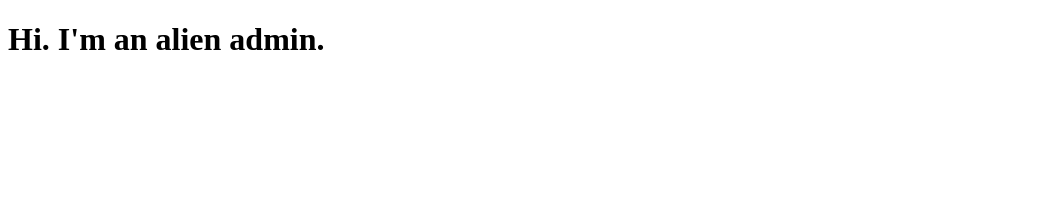
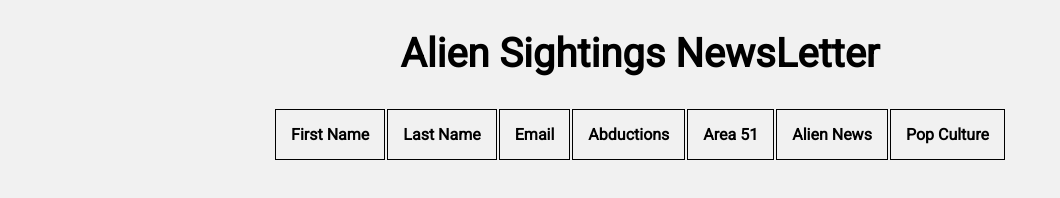
Before and after one commit to ksrawr/ux-collab, a website: page views/admin.html in a window 1280 px wide. Shown: the whole page, without its empty margins (0-1060 px from the left). Drawn offline with Linux system fonts and the light colour scheme.

Commit message:
adds admin styling and js for admin dashboard; updates admin changes for future frontend design

```diff
--- /dev/null
+++ b/public/css/admin.css
@@ -0,0 +1,44 @@
+@import url('https://fonts.googleapis.com/css?family=Roboto&display=swap');
+
+* {
+	padding: 0;
+	margin: 0;
+	box-sizing: border-box;
+	font-family: 'Roboto', sans-serif;
+}
+
+h1 {
+	font-size: 40px;
+	text-align: center;
+}
+
+header {
+	margin: 30px 0;
+}
+
+body {
+	background-color: #f1f1f1;
+}
+
+table {
+	/*width: 100%;*/
+	margin: 0 auto;
+}
+
+th {
+	padding: 15px;
+	font-style: bold;
+	text-align: center;
+}
+
+tr, td, th {
+	border: 1px solid black;
+}
+
+.text-left {
+	text-align: left;
+}
+
+.text-center {
+	text-align: center;
+}
--- a/views/admin.html
+++ b/views/admin.html
@@ -4,9 +4,27 @@
     <meta charset="UTF-8" />
     <meta name="viewport" content="width=device-width, initial-scale=1.0" />
     <meta http-equiv="X-UA-Compatible" content="ie=edge" />
-    <title>Document</title>
+    <link rel="stylesheet" type="text/css" href="/css/admin.css">
+    <script defer type="text/javascript" src="/js/admin.js"></script>
+    <title>Alien Newsletter | Admin</title>
   </head>
   <body>
-    <h1>Hi. I'm an alien admin.</h1>
+    <!-- <h1>Hi. I'm an alien admin.</h1> -->
+    <header>
+    	<h1 class="header">Alien Sightings NewsLetter</h1>
+    </header>
+    <main>
+    	<table>
+    		<tr>
+    			<th class="text-left">First Name</th>
+    			<th class="text-left">Last Name</th>
+    			<th class="text-left">Email</th>
+    			<th class="text-center">Abductions</th>
+    			<th class="text-center">Area 51</th>
+    			<th class="text-center">Alien News</th>
+    			<th class="text-center">Pop Culture</th>
+    		</tr>
+    	</table>
+    </main>
   </body>
 </html>
```
Also changed, not shown: public/js/admin.js (added).
